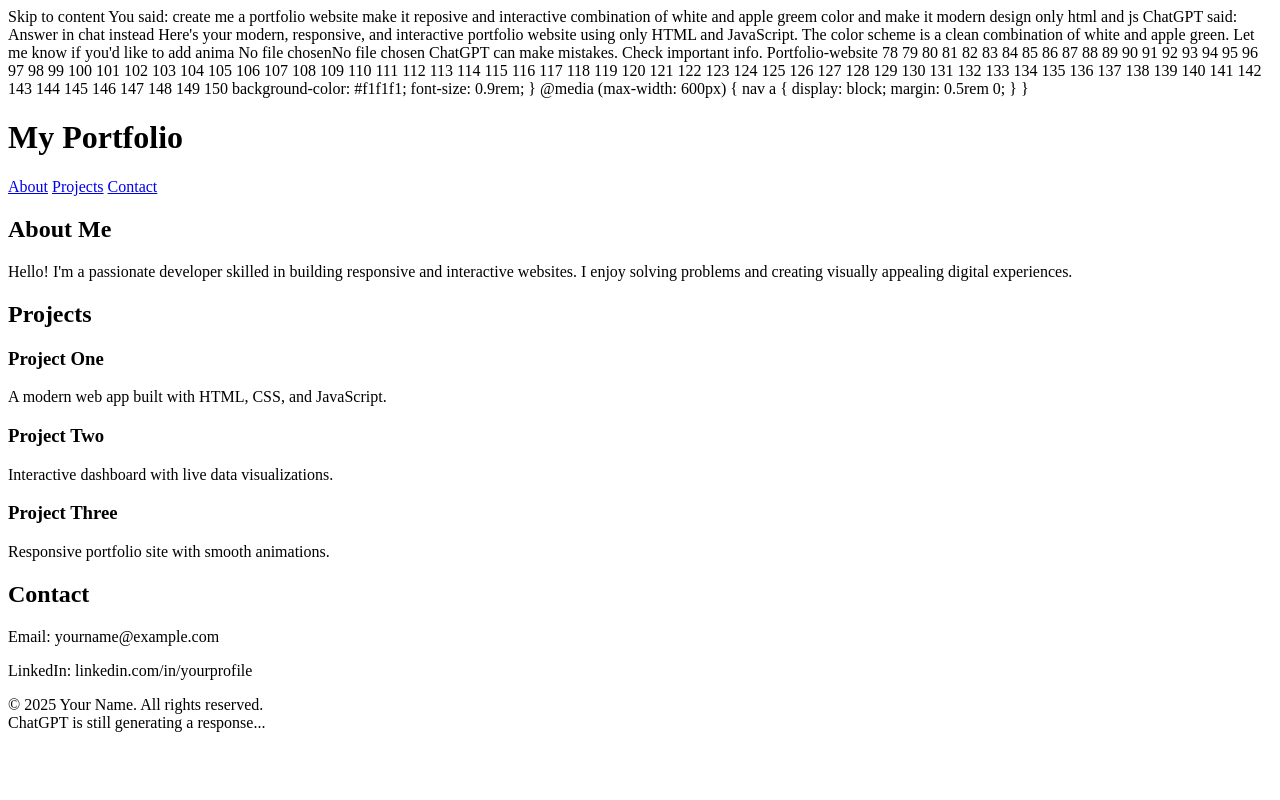
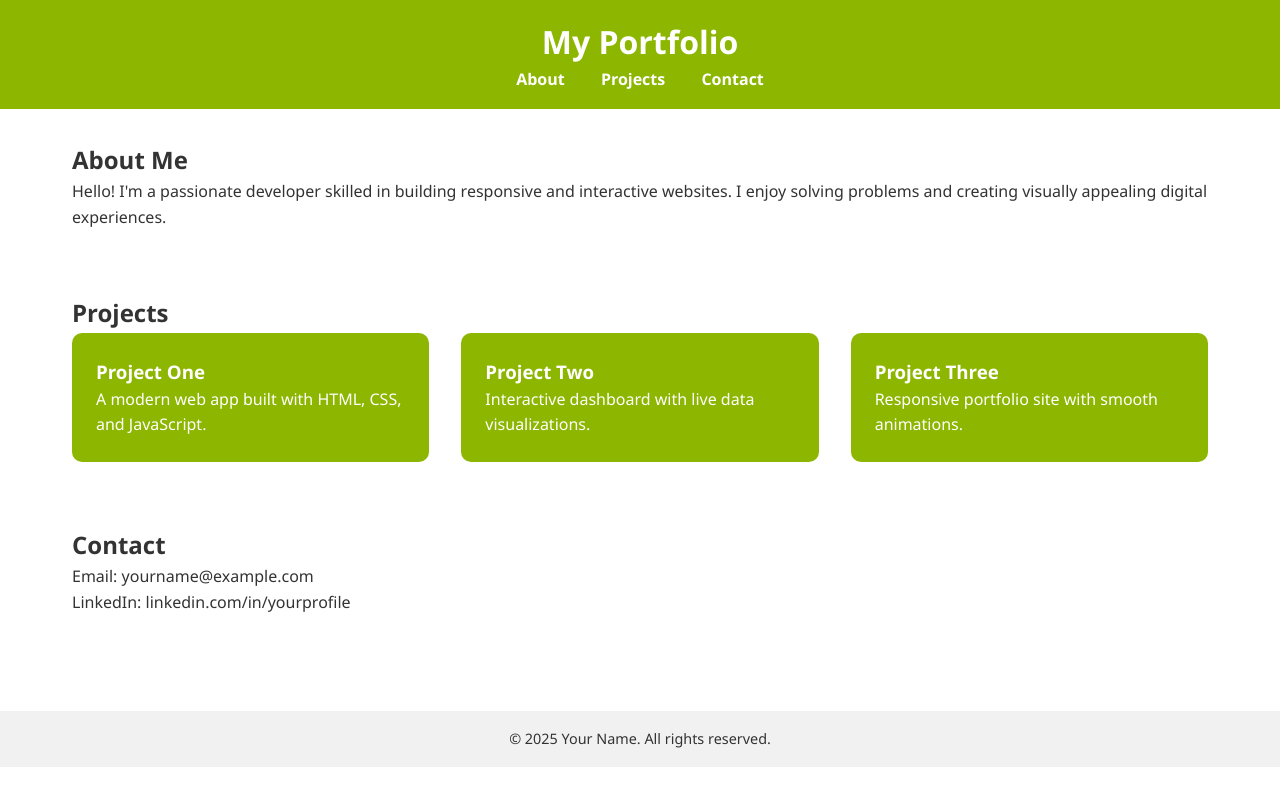
Before and after one commit to vandan100101/sample-website-rose, a plain HTML site: page index.html in a window 1280 px wide. Drawn offline with Linux system fonts and the light colour scheme.

Commit message:
Update index.html

```diff
--- a/index.html
+++ b/index.html
@@ -1,92 +1,80 @@
-Skip to content
-You said:
-create me a portfolio website make it reposive and interactive combination of white and apple greem color and make it modern design only html and js
-ChatGPT said:
+<!DOCTYPE html>
+<html lang="en">
+<head>
+  <meta charset="UTF-8" />
+  <meta name="viewport" content="width=device-width, initial-scale=1.0" />
+  <title>My Portfolio</title>
+  <style>
+    :root {
+      --green: #8DB600;
+      --white: #ffffff;
+    }
 
-Answer in chat instead
-Here's your modern, responsive, and interactive portfolio website using only HTML and JavaScript. The color scheme is a clean combination of white and apple green. Let me know if you'd like to add anima
+    * {
+      box-sizing: border-box;
+      margin: 0;
+      padding: 0;
+      font-family: 'Segoe UI', Tahoma, Geneva, Verdana, sans-serif;
+    }
 
+    body {
+      background-color: var(--white);
+      color: #333;
+      line-height: 1.6;
+    }
 
+    header {
+      background-color: var(--green);
+      color: var(--white);
+      padding: 1rem;
+      text-align: center;
+      position: sticky;
+      top: 0;
+      z-index: 1000;
+    }
 
+    nav a {
+      color: var(--white);
+      margin: 0 1rem;
+      text-decoration: none;
+      font-weight: bold;
+    }
 
-No file chosenNo file chosen
-ChatGPT can make mistakes. Check important info.
+    nav a:hover {
+      text-decoration: underline;
+    }
 
+    .container {
+      padding: 2rem;
+      max-width: 1200px;
+      margin: auto;
+    }
 
-Portfolio-website
-78
-79
-80
-81
-82
-83
-84
-85
-86
-87
-88
-89
-90
-91
-92
-93
-94
-95
-96
-97
-98
-99
-100
-101
-102
-103
-104
-105
-106
-107
-108
-109
-110
-111
-112
-113
-114
-115
-116
-117
-118
-119
-120
-121
-122
-123
-124
-125
-126
-127
-128
-129
-130
-131
-132
-133
-134
-135
-136
-137
-138
-139
-140
-141
-142
-143
-144
-145
-146
-147
-148
-149
-150
+    section {
+      margin-bottom: 4rem;
+    }
+
+    .projects {
+      display: grid;
+      grid-template-columns: repeat(auto-fit, minmax(280px, 1fr));
+      gap: 2rem;
+    }
+
+    .project {
+      background: var(--green);
+      color: var(--white);
+      border-radius: 10px;
+      padding: 1.5rem;
+      transition: transform 0.3s ease;
+    }
+
+    .project:hover {
+      transform: scale(1.05);
+    }
+
+    footer {
+      text-align: center;
+      padding: 1rem;
       background-color: #f1f1f1;
       font-size: 0.9rem;
     }
@@ -160,5 +148,3 @@ Portfolio-website
   </script>
 </body>
 </html>
-
-ChatGPT is still generating a response...
```
